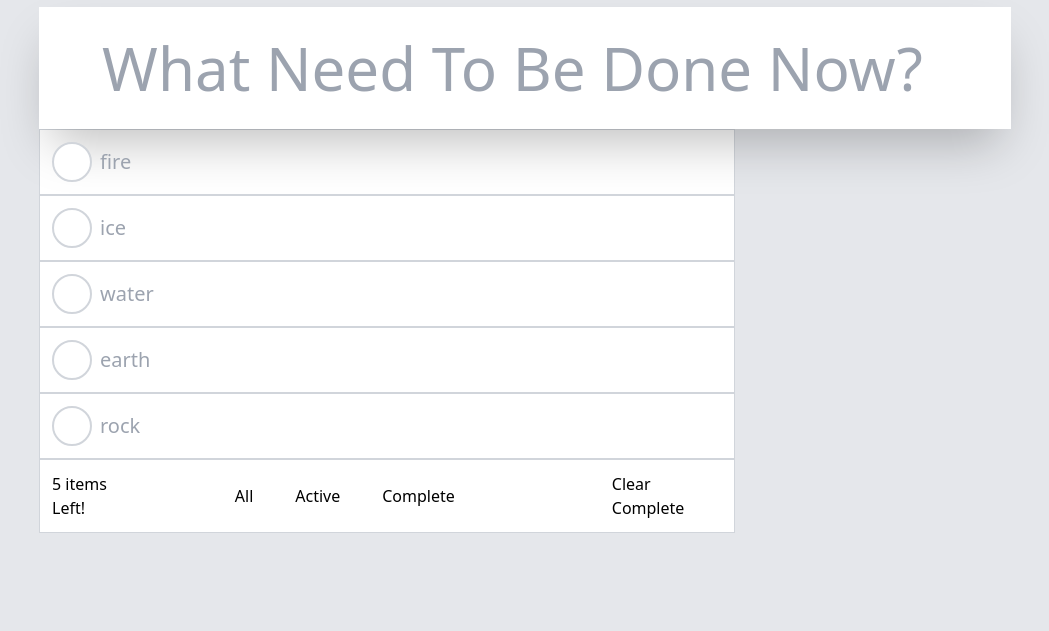
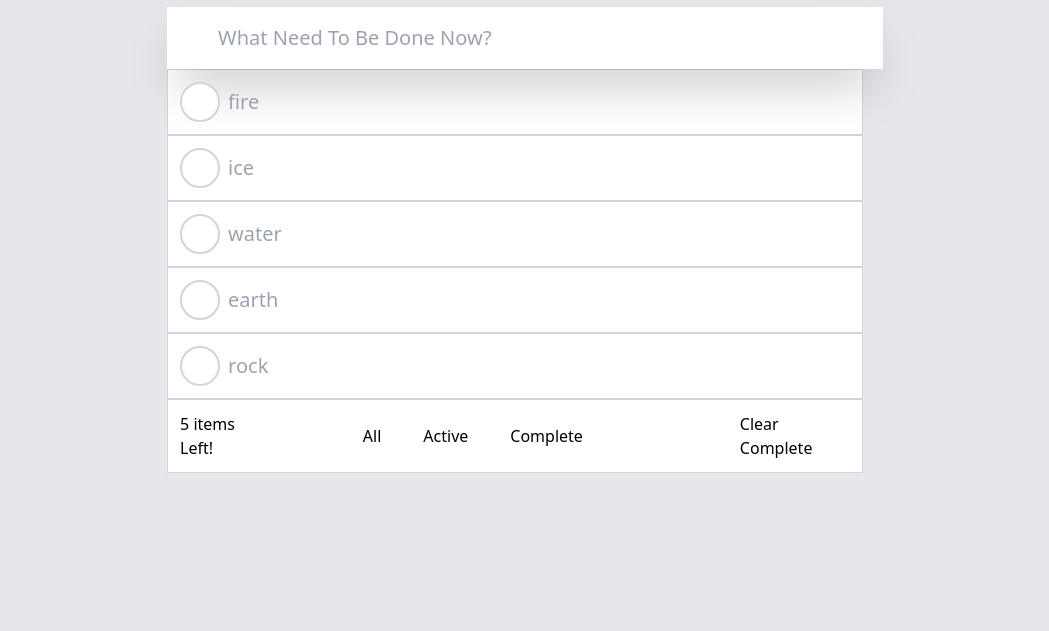
Before and after one commit to mhuzaifakz/Java-Script-Todos, a plain HTML site: page index.html in a window 1280 px wide. Shown: the part 169-800 px from the top of the page, without its empty margins (115-1164 px from the left). Drawn offline with nearby package versions, Linux system fonts and the light colour scheme.

Commit message:
changes done again

```diff
--- a/index.html
+++ b/index.html
@@ -13,7 +13,7 @@
             class="block text-8xl px-56 font-extralight mt-10 mb-10 text-red-500">Todos</h1>
         <form>
             <input type="search" id value placeholder="What Need To Be Done Now?"
-                class="px-[51px] py-4 shadow shadow-2xl text-center text-[60px] hover:text-black">
+                class="w-full px-[51px] py-4 shadow shadow-2xl text-[20px] hover:text-black">
             <ul>
                 <li class="group w-[696px] border border-gray-300 bg-white">
                     <label
```
